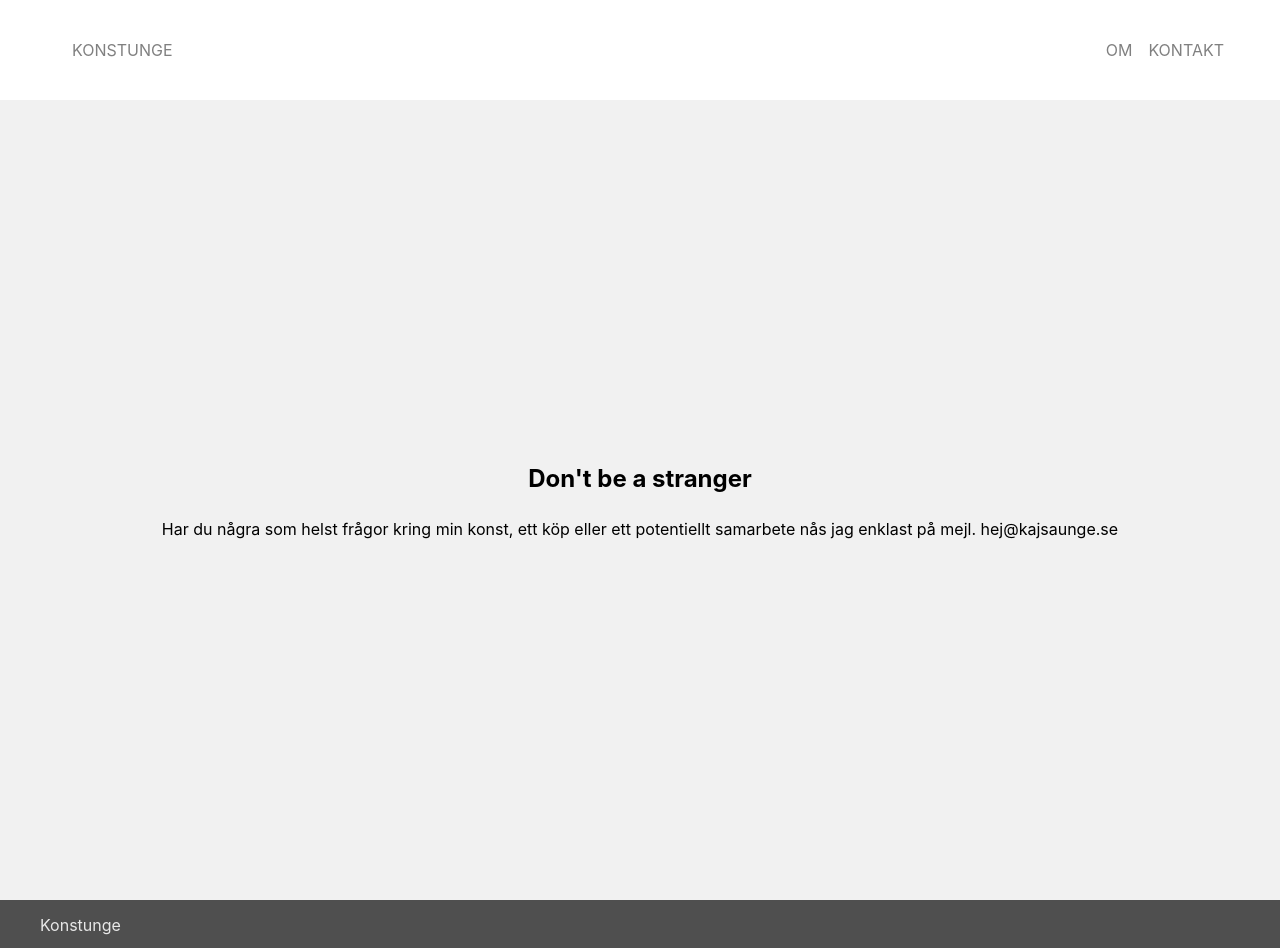
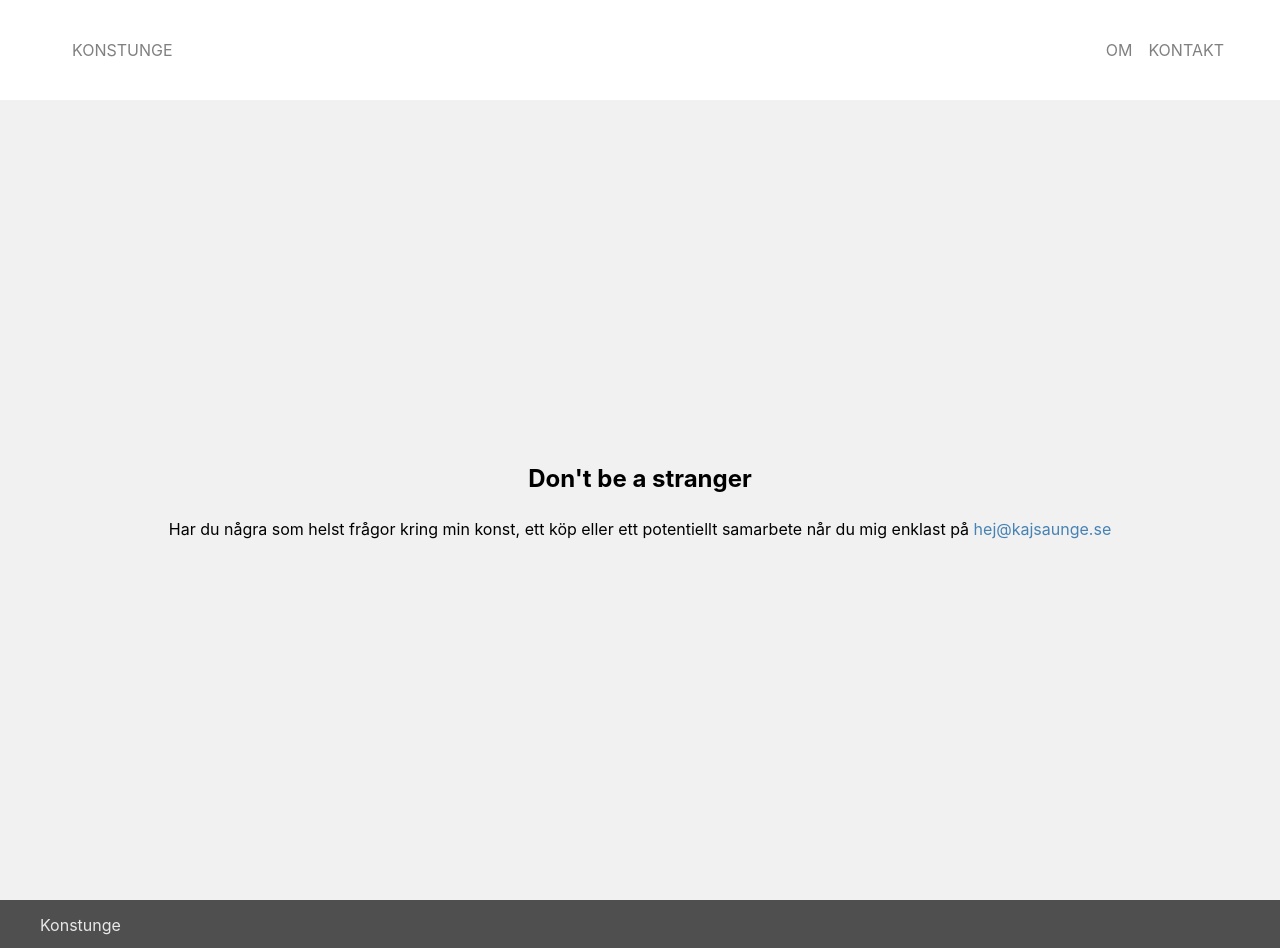
Before and after one commit to kajsaunge/konstunge, a Next.js app: page /kontakt in a window 1280 px wide. Built offline with nearby package versions, Linux system fonts and the light colour scheme.

Commit message:
Update component name. Update content

```diff
--- a/pages/kontakt.js
+++ b/pages/kontakt.js
@@ -4,17 +4,17 @@ import NextLink from "next/link";
 
 import styles from "../styles/Kontakt.module.css";
 
-const Home = () => {
+const Kontakt = () => {
   return (
     <>
       <main className='main'>
         <div className='main-intro'>
           <h1 className='main-intro__title'>Don't be a stranger</h1>
-          <p className='main-intro__description'>Har du några som helst frågor kring min konst, ett köp eller ett potentiellt samarbete nås jag enklast på mejl. <a href='mailto:hej@kajsaunge.se'>hej@kajsaunge.se</a></p>
+          <p className='main-intro__description'>Har du några som helst frågor kring min konst, ett köp eller ett potentiellt samarbete når du mig enklast på <a className='link' href='mailto:hej@kajsaunge.se'>hej@kajsaunge.se</a></p>
         </div>
       </main>
     </>
   );
 };
 
-export default Home;
+export default Kontakt;
```
